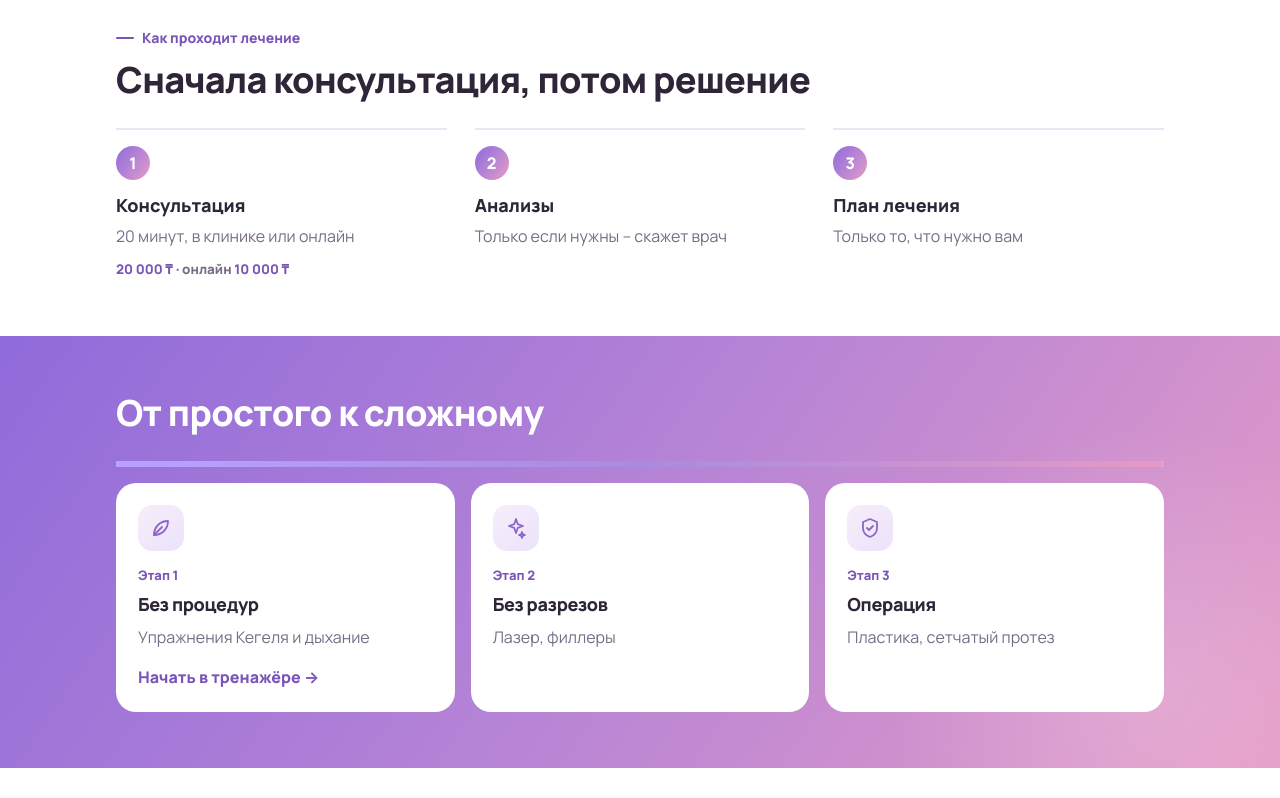
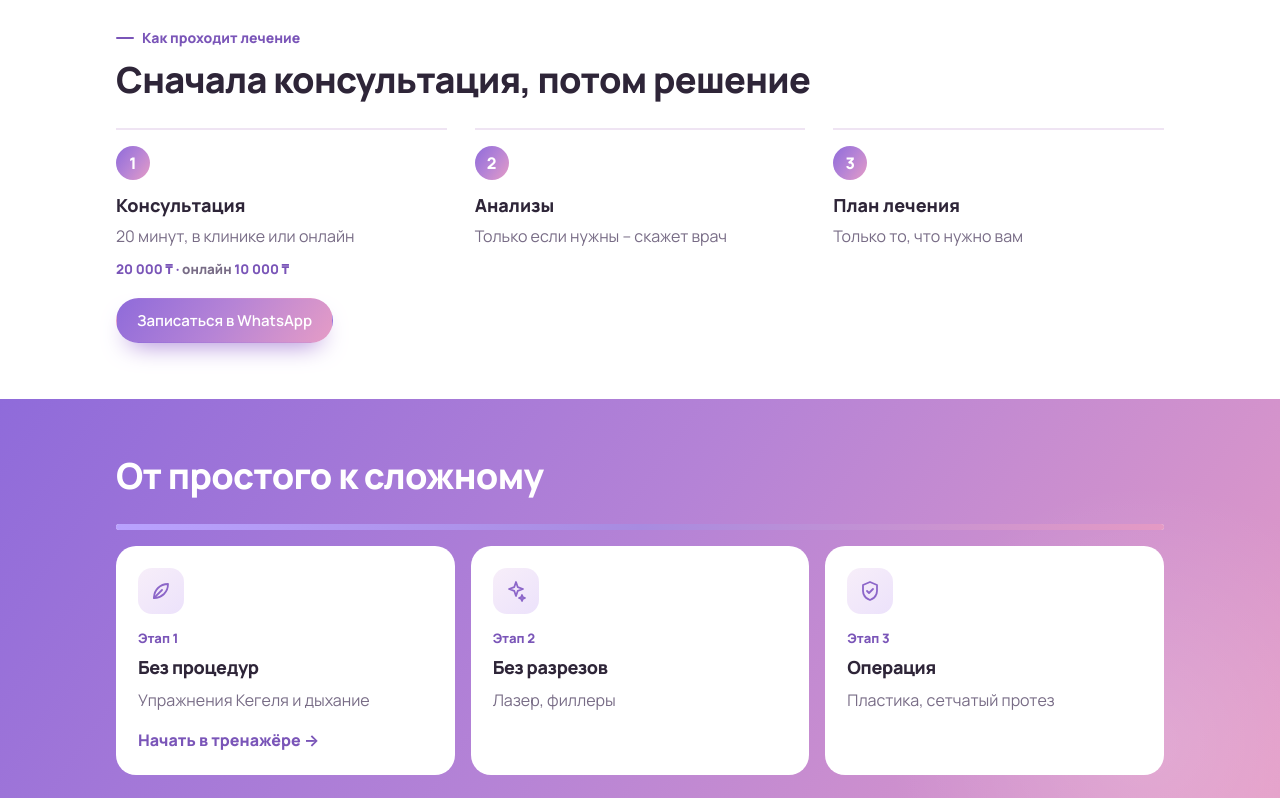
Before and after one commit to ruzimatovayuliya-ai/ruzimatova-site, a plain HTML site: page index.html in a window 1280 px wide. Shown: the part 3469-4267 px from the top of the page. Drawn offline with Linux system fonts and the light colour scheme.

Commit message:
Кнопка записи в шаге «Консультация»
Co-Authored-By: Claude Opus 5.5 <noreply@anthropic.com>
Claude-Session: https://claude.ai/code/session_01BQF8mp1bWWr6JzRP7JYi46

```diff
--- a/index.html
+++ b/index.html
@@ -395,6 +395,8 @@ a.badge:hover{box-shadow:0 14px 34px -10px #5E3FA366}
 .cphoto img{-webkit-mask-image:linear-gradient(#000 85%,transparent);mask-image:linear-gradient(#000 85%,transparent);max-width:320px}
 
 .band .quiz .btn{border-color:#2E2538;color:#2E2538}.band .quiz .btn.main{background:var(--grad);color:#fff;border-color:transparent}.band .askf .btn.main{background:var(--grad);color:#fff}
+
+.step-btn{align-self:flex-start;margin-top:14px;padding:11px 20px;font-size:15px}
 </style>
 
 <header><div class="wrap hd">
@@ -533,7 +535,7 @@ a.badge:hover{box-shadow:0 14px 34px -10px #5E3FA366}
   <div class="head"><span class="eyebrow" data-kz="Емдеу қалай өтеді">Как проходит лечение</span>
   <h2 data-kz="Алдымен кеңес, сосын шешім">Сначала консультация, потом решение</h2></div>
   <ol class="steps-min">
-    <li class="rv"><span class="num">1</span><b data-kz="Кеңес">Консультация</b><span data-kz="20 минут, клиникада немесе онлайн">20 минут, в клинике или онлайн</span><small>20 000 ₸ · <span data-kz="онлайн">онлайн</span> 10 000 ₸</small></li>
+    <li class="rv"><span class="num">1</span><b data-kz="Кеңес">Консультация</b><span data-kz="20 минут, клиникада немесе онлайн">20 минут, в клинике или онлайн</span><small>20 000 ₸ · <span data-kz="онлайн">онлайн</span> 10 000 ₸</small><a class="btn main step-btn" target="_blank" rel="noopener" href="https://wa.me/77001114020?text=%D0%97%D0%B4%D1%80%D0%B0%D0%B2%D1%81%D1%82%D0%B2%D1%83%D0%B9%D1%82%D0%B5%21%20%D0%AF%20%D1%81%20%D1%81%D0%B0%D0%B9%D1%82%D0%B0%2C%20%D1%85%D0%BE%D1%87%D1%83%20%D0%B7%D0%B0%D0%BF%D0%B8%D1%81%D0%B0%D1%82%D1%8C%D1%81%D1%8F%20%D0%BD%D0%B0%20%D0%BA%D0%BE%D0%BD%D1%81%D1%83%D0%BB%D1%8C%D1%82%D0%B0%D1%86%D0%B8%D1%8E" data-kz="WhatsApp арқылы жазылу">Записаться в WhatsApp</a></li>
     <li class="rv"><span class="num">2</span><b data-kz="Анализ">Анализы</b><span data-kz="Тек қажет болса – дәрігер айтады">Только если нужны – скажет врач</span></li>
     <li class="rv"><span class="num">3</span><b data-kz="Емдеу жоспары">План лечения</b><span data-kz="Тек сізге керегі">Только то, что нужно вам</span></li>
   </ol>
```
